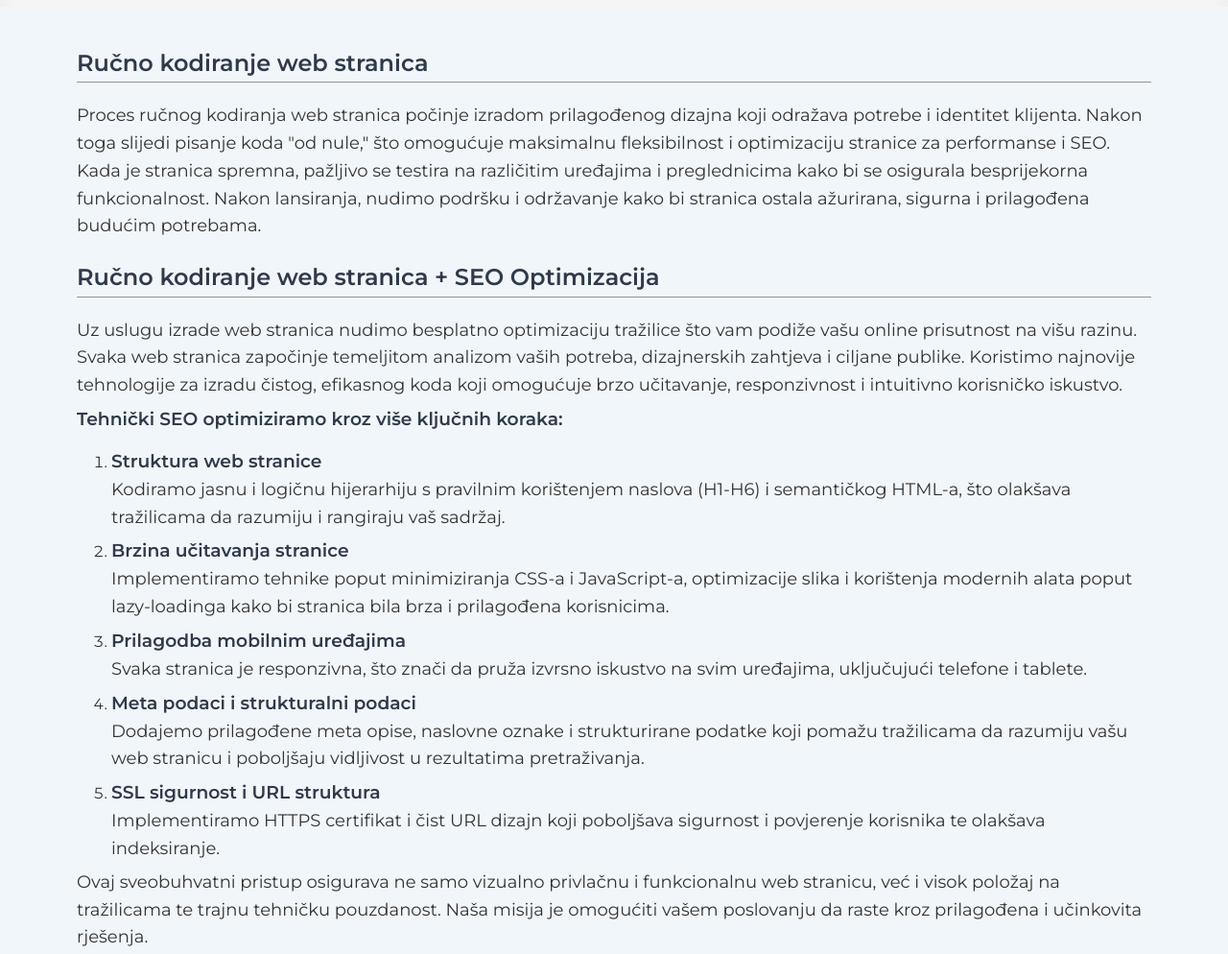
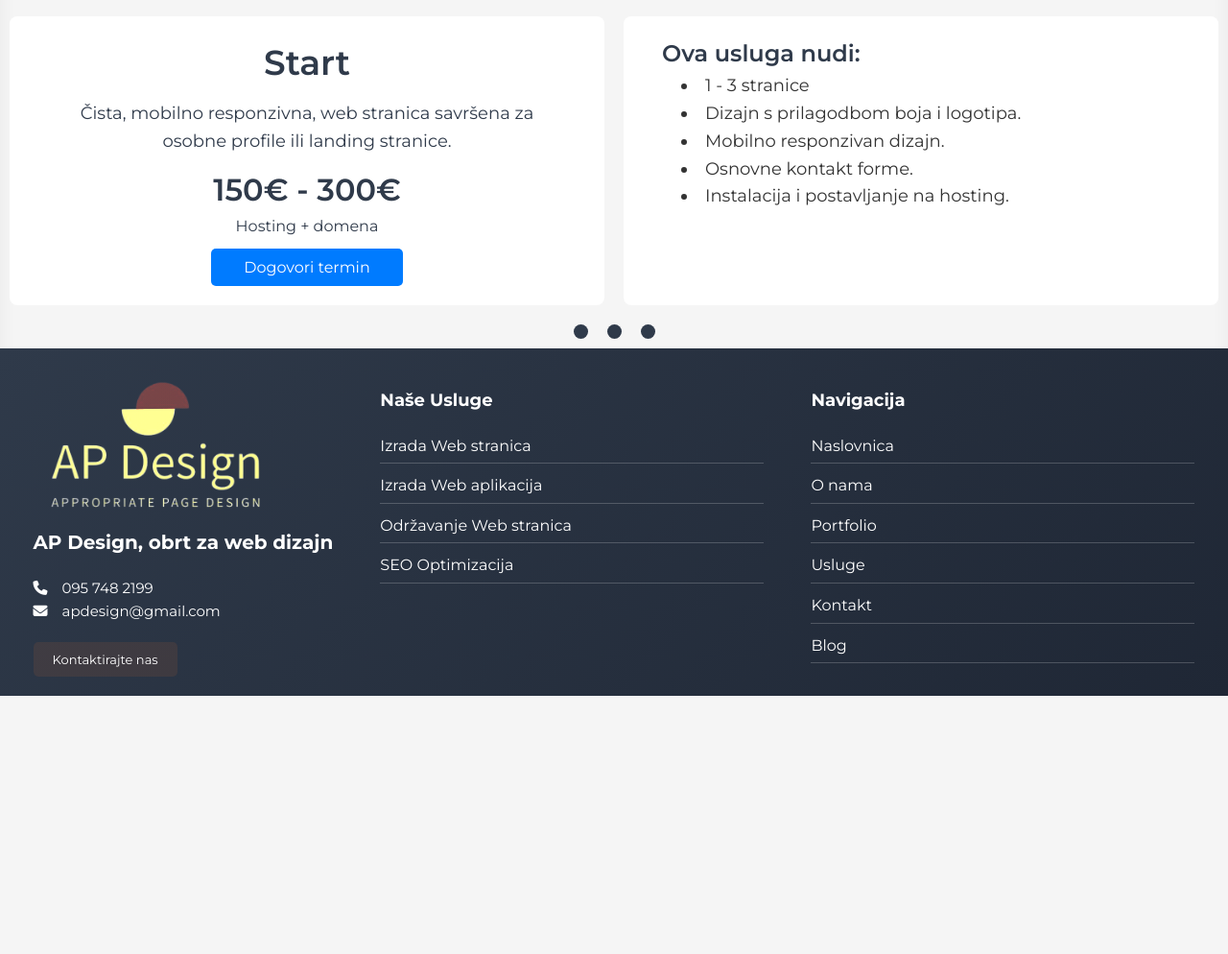
Before and after one commit to AdrianPalcic/My-Business, a website: page pages/Usluge/usluge1.html in a window 1280 px wide. Shown: the part 660-1654 px from the top of the page at 96% size. After the commit the page ends 1385 px from the top, so only its background shows below. Drawn offline with nearby package versions, Linux system fonts and the light colour scheme.

Commit message:
adding changes

```diff
--- a/pages/Usluge/usluge1.html
+++ b/pages/Usluge/usluge1.html
@@ -62,56 +62,25 @@
             na vrhuncu.</p>
         <div class="center"><button class="callToAction">Krenimo!</button></div>
     </div>
-    <div class="usluge2-objasnjenje section-padding">
-        <h2>Ručno kodiranje web stranica</h2>
-        <p>Proces ručnog kodiranja web stranica počinje izradom prilagođenog dizajna koji odražava potrebe i identitet
-            klijenta. Nakon toga slijedi pisanje koda "od nule," što omogućuje maksimalnu fleksibilnost i optimizaciju
-            stranice za performanse i SEO. Kada je stranica spremna, pažljivo se testira na različitim uređajima i
-            preglednicima kako bi se osigurala besprijekorna funkcionalnost. Nakon lansiranja, nudimo podršku i
-            održavanje kako bi stranica ostala ažurirana, sigurna i prilagođena budućim potrebama.</p>
+    <div class="usluge2-body">
+        <div class="usluge2-body-left">
+            <h2 id="usluge-title">Web Stranica</h2>
+            <h3 id="usluge-explain">Jednostavna web stranica (do 3 stranice)</h3>
+            <h1 id="usluge-price">150€</h1>
+            <h4 id="usluge-hosting">Hosting + domena</h4>
+            <button id="usluge-button">Dogovori termin</button>
+        </div>
+        <div class="usluge2-body-right">
+            <h2>Ova usluga nudi:</h2>
+            <ul id="usluge-list">
 
-        <h2>Ručno kodiranje web stranica + SEO Optimizacija</h2>
-        <p>Uz uslugu izrade web stranica nudimo besplatno optimizaciju tražilice što vam
-            podiže vašu online prisutnost na višu razinu. Svaka web stranica započinje temeljitom analizom vaših
-            potreba, dizajnerskih zahtjeva i ciljane publike. Koristimo najnovije tehnologije za izradu čistog,
-            efikasnog koda koji omogućuje brzo učitavanje, responzivnost i intuitivno korisničko iskustvo.</p>
-        <h3>Tehnički SEO optimiziramo kroz više ključnih koraka:</h3>
-        <ul>
-            <li>
-                <h3>Struktura web stranice</h3>
-                <p>Kodiramo jasnu i logičnu hijerarhiju s pravilnim korištenjem naslova (H1-H6) i semantičkog HTML-a,
-                    što olakšava tražilicama da razumiju i rangiraju vaš sadržaj.</p>
-            </li>
-            <li>
-                <h3>Brzina učitavanja stranice</h3>
-                <p>Implementiramo tehnike poput minimiziranja CSS-a i JavaScript-a, optimizacije slika i korištenja
-                    modernih alata poput lazy-loadinga kako bi stranica bila brza i prilagođena korisnicima.</p>
-            </li>
-            <li>
-                <h3>Prilagodba mobilnim uređajima</h3>
-                <p>Svaka stranica je responzivna, što znači da pruža izvrsno iskustvo na svim uređajima, uključujući
-                    telefone i tablete.</p>
-            </li>
-            <li>
-                <h3>Meta podaci i strukturalni podaci</h3>
-                <p>Dodajemo prilagođene meta opise, naslovne oznake i strukturirane podatke koji pomažu
-                    tražilicama da razumiju vašu web stranicu i poboljšaju vidljivost u rezultatima pretraživanja.</p>
-            </li>
-            <li>
-                <h3>SSL sigurnost i URL struktura</h3>
-                <p>Implementiramo HTTPS certifikat i čist URL dizajn koji poboljšava sigurnost i povjerenje korisnika te
-                    olakšava indeksiranje.</p>
-            </li>
-        </ul>
-        <p>Ovaj sveobuhvatni pristup osigurava ne samo vizualno privlačnu i funkcionalnu web stranicu, već i visok
-            položaj na tražilicama te trajnu tehničku pouzdanost. Naša misija je omogućiti vašem poslovanju da raste
-            kroz prilagođena i učinkovita rješenja.</p>
-        <h3 class="on-phone-center">Cijena izrade web stranice ovisi o vašim potrebama i željama. Kontaktirajte nas kako
-            bismo razgovarali o vašim ciljevima i kreirali ponudu prilagođenu upravo vama.</h3>
-        <div class="left">
-            <a href="/pages/contact.html"><button class="callToAction">Kontakt</button></a>
-            <a href="/pages/portfolio.html"><button>Portfolio</button></a>
+            </ul>
         </div>
+    </div>
+    <div class="usluge2-button-container">
+        <button id="option-1"></button>
+        <button id="option-2"></button>
+        <button id="option-3"></button>
     </div>
 
     <footer>
@@ -140,7 +109,7 @@
             <a href="/pages/blog.html">Blog</a>
         </div>
     </footer>
-    <script src="/app.js"></script>
+    <script src="/usluge.js"></script>
 </body>
 
 </html>
--- a/styles.css
+++ b/styles.css
@@ -233,26 +233,30 @@ ul li a:hover {
 
 
 .hero {
-    background: url('pics/hero13.png') no-repeat center/cover;
+    background: url('pics/maybe-hero.png') no-repeat right;
+    background-size: 1000px;
     height: 100vh;
-    background-color: var(--background-color);
+    background-color: white;
     mix-blend-mode: multiply;
     margin-top: 40px;
     display: flex;
     flex-direction: column;
     justify-content: center;
     align-items: flex-start;
-
+}
+
+.hero:not(.hero p, .hero h1, .hero .button-container) {
+    animation: fadeInDown 1s forwards;
 }
 
 .hero h1 {
-    font-size: 50px;
-    margin-left: 30px;
+    font-size: 60px;
+    margin-left: 80px;
     font-weight: 800;
 }
 
 .hero p {
-    margin-left: 30px;
+    margin-left: 60px;
     font-size: 18px;
     font-weight: 500;
 }
@@ -262,7 +266,7 @@ ul li a:hover {
 }
 
 .hero .button-container {
-    margin-left: 30px;
+    margin-left: 60px;
     margin-top: 20px;
     display: flex;
     gap: 20px;
@@ -472,9 +476,7 @@ ul li a:hover {
     font-size: 18px;
 }
 
-.onama {
-    text-align: center;
-}
+
 
 .faq {
     display: flex;
@@ -1078,65 +1080,6 @@ label {
     font-size: 18px;
 }
 
-.usluge2-objasnjenje {
-    background-color: rgb(241, 246, 250);
-}
-
-.usluge2-objasnjenje.section-padding {
-    margin-bottom: 0px;
-    padding-bottom: 40px;
-}
-
-.usluge2-objasnjenje h2 {
-    border-bottom: 1px solid rgba(0, 0, 0, 0.4);
-    margin-bottom: 20px;
-}
-
-.usluge2-objasnjenje h2:not(:first-child) {
-    margin-top: 20px;
-}
-
-.usluge2-objasnjenje p {
-    font-size: 18px;
-}
-
-.usluge2-objasnjenje h3 {
-    margin-top: 6px;
-}
-
-.usluge2-objasnjenje ul:not(.sublist) {
-    margin-top: 14px;
-    padding-left: 30px;
-    list-style: decimal;
-}
-
-.usluge2-objasnjenje ul li {
-    margin: 6px;
-}
-
-.usluge2-objasnjenje button {
-    font-size: 18px;
-    font-weight: 600;
-    margin-top: 12px;
-    background-color: rgba(0, 123, 255, 0.06);
-    color: var(--callToAction-color)
-}
-
-.usluge2-objasnjenje button:hover {
-    background-color: var(--callToAction-color);
-    color: white;
-}
-
-.sublist {
-    padding-left: 30px;
-    margin: 8px 0;
-}
-
-.sublist span {
-    color: var(--heading-color);
-    font-weight: 600;
-}
-
 .onama-section p {
     font-size: 18px;
     text-align: center;
@@ -1180,6 +1123,92 @@ label {
     border-radius: 20px;
 }
 
+
+.usluge2-body {
+    display: flex;
+    gap: 20px;
+    padding: 10px;
+    flex-wrap: wrap;
+}
+
+.usluge2-body div {
+    flex: 1;
+    display: flex;
+    transition: 0.3s ease;
+    flex-direction: column;
+    background-color: white;
+    border-radius: 8px;
+    min-width: 600px;
+}
+
+.usluge2-body .usluge2-body-left,
+.usluge2-body .usluge2-body-right {
+    padding: 20px 40px;
+}
+
+.usluge2-body .usluge2-body-right ul {
+    display: flex;
+    flex-direction: column;
+    justify-content: center;
+    list-style: inside;
+    font-size: 18px;
+    padding-left: 20px;
+}
+
+.usluge2-body .usluge2-body-left h1,
+.usluge2-body .usluge2-body-left h2,
+.usluge2-body .usluge2-body-left h3,
+.usluge2-body .usluge2-body-left h4 {
+    text-align: center;
+}
+
+.usluge2-body .usluge2-body-left h2 {
+    font-size: 36px;
+}
+
+.usluge2-body .usluge2-body-left h3 {
+    width: 500px;
+    align-self: center;
+}
+
+.usluge2-body .usluge2-body-left #usluge-explain {
+    font-size: 18px;
+    font-weight: 400;
+    padding: 10px 0;
+}
+
+.usluge2-body .usluge2-body-left button {
+    width: 200px;
+    align-self: center;
+    margin-top: 10px;
+}
+
+.usluge2-body .usluge2-body-left h4 {
+    font-weight: 400;
+}
+
+.usluge2-button-container {
+    display: flex;
+    gap: 20px;
+    justify-content: center;
+    align-items: center;
+    margin: 10px 0;
+}
+
+.usluge2-button-container button {
+    all: unset;
+    width: 15px;
+    height: 15px;
+    border-radius: 50%;
+    background-color: var(--secondary-color);
+    cursor: pointer;
+    transition: 0.2s ease;
+}
+
+.usluge2-button-container button:hover {
+    transform: scale(1.2);
+}
+
 .first i {
     color: var(--primary-color);
     background-color: rgba(0, 123, 255, 0.2);
@@ -1266,6 +1295,10 @@ label {
     --animation-iteration-count: infinite;
 }
 
+.footer-container .logo-img {
+    filter: invert(1);
+}
+
 @media (max-width:1100px) {
 
     .seller-final p,
@@ -1408,6 +1441,10 @@ label {
         padding: 50px 0;
     }
 
+    .usluge2-body div {
+        min-width: 100%;
+    }
+
 
 }
 
@@ -1463,9 +1500,10 @@ label {
     .hero {
         align-items: center;
         padding: 4px;
-        background: url('pics/hero13.png') no-repeat center/cover;
-        height: 80vh;
+        background: url('pics/maybe-hero.png') no-repeat bottom/contain;
         background-position: bottom;
+        margin-top: 0;
+        animation: fadeInDown 1s forwards;
     }
 
     .faquestion h2 {
@@ -1482,8 +1520,11 @@ label {
 
     .hero p {
         text-align: left;
+
         font-weight: 600;
-    }
+        margin-left: 10px;
+    }
+
 
     .seller2-content .content-right p {
         text-align: left;
@@ -1506,6 +1547,10 @@ label {
         padding: 0 10px;
     }
 
+    .faq h2 {
+        padding: 4px;
+    }
+
     .usluge2-objasnjenje p {
         padding: 0 10px;
     }
@@ -1553,6 +1598,14 @@ label {
         width: 200px;
         margin-bottom: 10px;
         left: -20px;
+    }
+
+    .usluge2-body div {
+        padding: 5px;
+    }
+
+    .usluge2-body .usluge2-body-left h3 {
+        width: 100%;
     }
 
 
--- /dev/null
+++ b/usluge.js
@@ -0,0 +1,97 @@
+const naslov = document.getElementById("usluge-title");
+const objasnjenje = document.getElementById("usluge-explain");
+const cijena = document.getElementById("usluge-price");
+const hosting = document.getElementById("usluge-hosting");
+const list = document.getElementById("usluge-list");
+const button1 = document.getElementById("option-1");
+const button2 = document.getElementById("option-2");
+const button3 = document.getElementById("option-3");
+
+const usluge = [
+    {
+        id: 0,
+        naslov: "Start",
+        objasnjenje: "Čista, mobilno responzivna, web stranica savršena za osobne profile ili landing stranice.",
+        cijena: "150€ - 300€",
+        hosting: "Hosting + domena",
+    },
+    {
+        id: 1,
+        naslov: "Multi-page",
+        objasnjenje: "Višestranična web stranica s naprednim funkcionalnostima za rastuće tvrtke i organizacije.",
+        cijena: "400€ - 600€",
+        hosting: "Hosting + domena",
+    },
+    {
+        id: 2,
+        naslov: "Pro",
+        objasnjenje: "Veće tvrtke koje žele profesionalnu, naprednu web stranicu.",
+        cijena: "800€ - 1500€",
+        hosting: "Hosting + domena",
+    },
+]
+
+const uslugeListItems = [
+    [
+
+        "1 - 3 stranice",
+        "Dizajn s prilagodbom boja i logotipa.",
+        "Mobilno responzivan dizajn.",
+        "Osnovne kontakt forme.",
+        "Instalacija i postavljanje na hosting."
+    ],
+    [
+        "Do 6 stranica",
+        "Prilagođeni dizajn u skladu s brendom.",
+        "Optimizacija za mobilne uređaje i brzinu učitavanja.",
+        "SEO optimizacija.",
+        "Integracija osnovnih analitika (Google Analytics).",
+        "Podrška u trajanju od 30 dana nakon lansiranja.",
+    ],
+    [
+        "Web stranica s prilagođenim funkcionalnostima",
+        "Puni custom dizajn i UX optimizacija.",
+        "Višejezična podrška.",
+        "Integracija naprednih analitika i marketinških alata",
+        "SEO optimizacija.",
+        "3 mjeseca podrške i održavanja.",
+    ]
+]
+
+naslov.innerText = usluge[0].naslov;
+objasnjenje.innerText = usluge[0].objasnjenje;
+cijena.innerText = usluge[0].cijena;
+hosting.innerText = usluge[0].hosting;
+const firstListItems = uslugeListItems[0];
+firstListItems.forEach((item) => {
+    const listItem = document.createElement("li");
+    listItem.innerText = item;
+    list.appendChild(listItem);
+})
+
+const updateUsluge = (id) => {
+    const usluga = usluge.find((usluga) => usluga.id === id);
+    naslov.innerText = usluga.naslov;
+    objasnjenje.innerText = usluga.objasnjenje;
+    cijena.innerText = usluga.cijena;
+    hosting.innerText = usluga.hosting;
+
+    list.innerHTML = "";
+
+    const listItems = uslugeListItems[id];
+    listItems.forEach((item) => {
+        const listItem = document.createElement("li");
+        listItem.innerText = item;
+        list.appendChild(listItem);
+    })
+}
+
+button1.addEventListener("click", () => {
+    updateUsluge(0);
+})
+button2.addEventListener("click", () => {
+    updateUsluge(1);
+})
+button3.addEventListener("click", () => {
+    updateUsluge(2);
+})
```
Also changed, not shown: index.html (+13 -12 lines), pages/projekti/projekt4.html (+2 -2 lines), pages/projekti/projekt5.html (renamed from pages/projekti/projekt1.html, +7 -7 lines), pics/maybe-hero.jpg (added), pics/maybe-hero.png (added), pics/projekt-5.JPG (added), usluge2.js (added).
